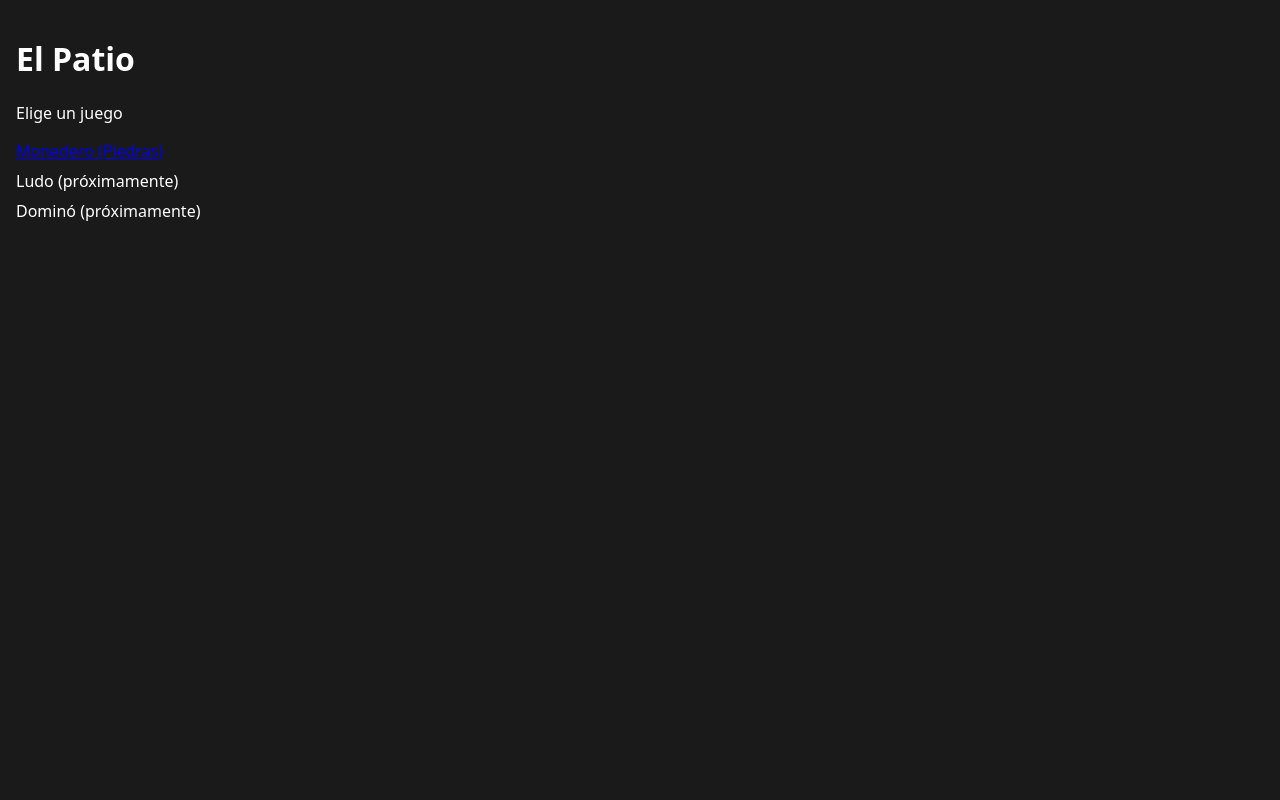
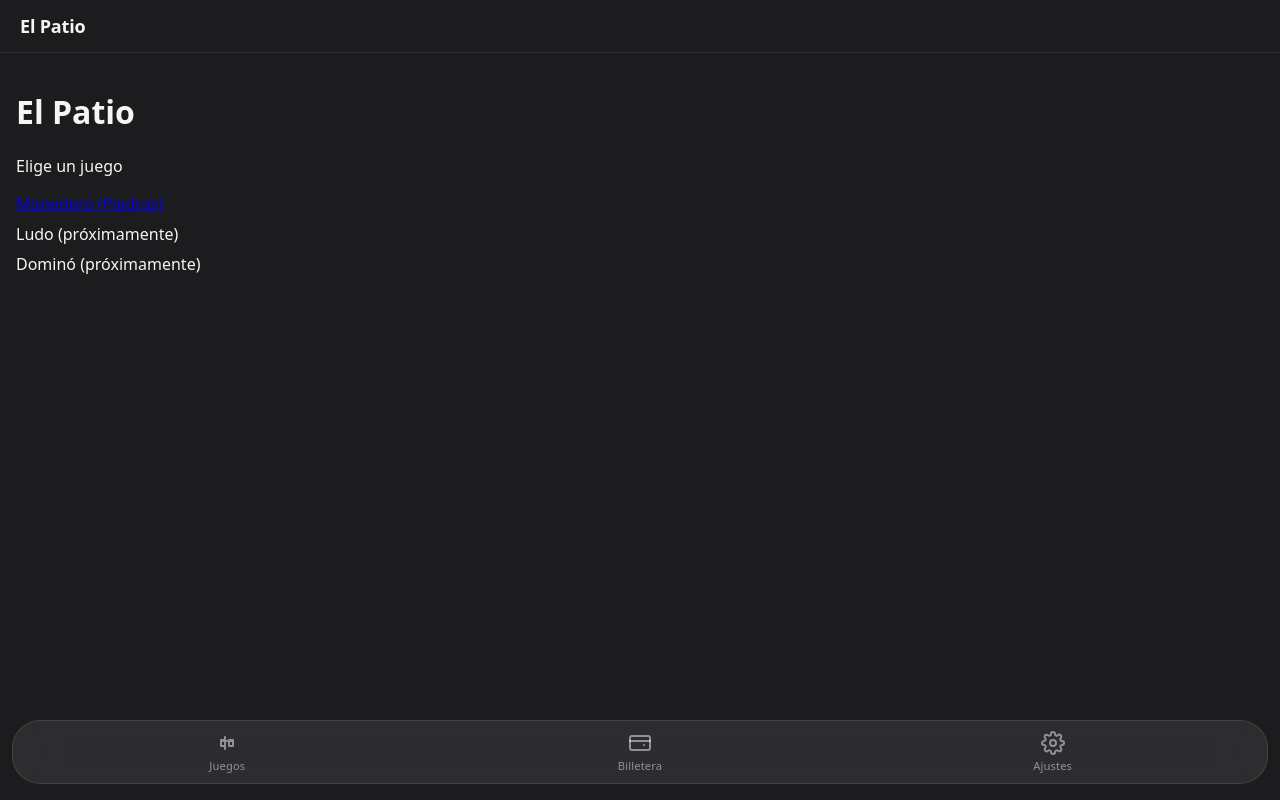
Before and after one commit to iamp15/proyecto-elpatio-v2, a React (Vite) app in the folder apps/webapp/: page / in a window 1280 px wide. Built offline with nearby package versions, Linux system fonts and the light colour scheme; no server answers.

Commit message:
creado el layout principal y la tabbar

```diff
--- a/apps/webapp/src/App.tsx
+++ b/apps/webapp/src/App.tsx
@@ -1,9 +1,11 @@
 import { BrowserRouter, Routes, Route } from 'react-router-dom';
 import { AuthProvider } from './context/AuthContext';
+import MainLayout from './components/layout/MainLayout';
 import Lobby from './pages/Lobby';
 import Piedras from './pages/Piedras';
 import Home from './pages/Home/Home';
 import Wallet from './pages/Wallet/Wallet';
+import Settings from './pages/Settings/Settings';
 
 export default function App() {
   return (
@@ -15,10 +17,13 @@ export default function App() {
         }}
       >
         <Routes>
-        <Route path="/" element={<Lobby />} />
-        <Route path="/home" element={<Home />} />
-        <Route path="/wallet" element={<Wallet />} />
-        <Route path="/piedras" element={<Piedras />} />
+          <Route path="/" element={<MainLayout />}>
+            <Route index element={<Lobby />} />
+            <Route path="home" element={<Home />} />
+            <Route path="wallet" element={<Wallet />} />
+            <Route path="settings" element={<Settings />} />
+            <Route path="piedras" element={<Piedras />} />
+          </Route>
         </Routes>
       </BrowserRouter>
     </AuthProvider>
--- /dev/null
+++ b/apps/webapp/src/components/layout/MainLayout.jsx
@@ -0,0 +1,17 @@
+import { Outlet } from 'react-router-dom';
+import TabBar from './TabBar';
+import styles from './MainLayout.module.css';
+
+export default function MainLayout() {
+  return (
+    <div className={styles.container}>
+      <header className={styles.header} aria-label="Cabecera">
+        <h1 className={styles.title}>El Patio</h1>
+      </header>
+      <main className={styles.content}>
+        <Outlet />
+      </main>
+      <TabBar />
+    </div>
+  );
+}
--- /dev/null
+++ b/apps/webapp/src/components/layout/MainLayout.module.css
@@ -0,0 +1,35 @@
+.container {
+  position: relative;
+  width: 100vw;
+  height: 100vh;
+  overflow: hidden;
+  display: flex;
+  flex-direction: column;
+  background: var(--color-bg, #1c1c1e);
+  color: var(--color-text, #f5f5f5);
+}
+
+.header {
+  flex-shrink: 0;
+  min-height: 52px;
+  padding: 14px 20px;
+  background: var(--color-bg, #1c1c1e);
+  border-bottom: 1px solid var(--color-separator, rgba(245, 245, 245, 0.08));
+}
+
+.title {
+  margin: 0;
+  font-size: 1.125rem;
+  font-weight: 600;
+  letter-spacing: -0.01em;
+  color: var(--color-text, #f5f5f5);
+}
+
+.content {
+  flex: 1;
+  overflow-y: auto;
+  overflow-x: hidden;
+  -webkit-overflow-scrolling: touch;
+  /* espacio para la TabBar flotante: altura + margin-bottom + safe area */
+  padding-bottom: calc(72px + 16px + env(safe-area-inset-bottom, 0px));
+}
--- /dev/null
+++ b/apps/webapp/src/components/layout/TabBar.jsx
@@ -0,0 +1,68 @@
+import { NavLink, useLocation } from 'react-router-dom';
+import styles from './TabBar.module.css';
+
+function triggerHaptic() {
+  try {
+    if (window.Telegram?.WebApp?.HapticFeedback?.impactOccurred) {
+      window.Telegram.WebApp.HapticFeedback.impactOccurred('light');
+    }
+  } catch (_) {}
+}
+
+const tabs = [
+  { to: '/home', label: 'Juegos', icon: IconLudo },
+  { to: '/wallet', label: 'Billetera', icon: IconWallet },
+  { to: '/settings', label: 'Ajustes', icon: IconSettings },
+];
+
+function IconLudo() {
+  return (
+    <svg width="24" height="24" viewBox="0 0 24 24" fill="none" stroke="currentColor" strokeWidth="2" strokeLinecap="round" strokeLinejoin="round" aria-hidden>
+      <path d="M6 9h4v6H6zM14 9h4v6h-4zM10 6v12M8 10h4M14 10h4" />
+    </svg>
+  );
+}
+
+function IconWallet() {
+  return (
+    <svg width="24" height="24" viewBox="0 0 24 24" fill="none" stroke="currentColor" strokeWidth="2" strokeLinecap="round" strokeLinejoin="round" aria-hidden>
+      <rect x="2" y="5" width="20" height="14" rx="2" />
+      <path d="M2 10h20M16 14h.01" />
+    </svg>
+  );
+}
+
+function IconSettings() {
+  return (
+    <svg width="24" height="24" viewBox="0 0 24 24" fill="none" stroke="currentColor" strokeWidth="2" strokeLinecap="round" strokeLinejoin="round" aria-hidden>
+      <circle cx="12" cy="12" r="3" />
+      <path d="M19.4 15a1.65 1.65 0 0 0 .33 1.82l.06.06a2 2 0 0 1 0 2.83 2 2 0 0 1-2.83 0l-.06-.06a1.65 1.65 0 0 0-1.82-.33 1.65 1.65 0 0 0-1 1.51V21a2 2 0 0 1-2 2 2 2 0 0 1-2-2v-.09A1.65 1.65 0 0 0 9 19.4a1.65 1.65 0 0 0-1.82.33l-.06.06a2 2 0 0 1-2.83 0 2 2 0 0 1 0-2.83l.06-.06a1.65 1.65 0 0 0 .33-1.82 1.65 1.65 0 0 0-1.51-1H3a2 2 0 0 1-2-2 2 2 0 0 1 2-2h.09A1.65 1.65 0 0 0 4.6 9a1.65 1.65 0 0 0-.33-1.82l-.06-.06a2 2 0 0 1 0-2.83 2 2 0 0 1 2.83 0l.06.06a1.65 1.65 0 0 0 1.82.33H9a1.65 1.65 0 0 0 1-1.51V3a2 2 0 0 1 2-2 2 2 0 0 1 2 2v.09a1.65 1.65 0 0 0 1 1.51 1.65 1.65 0 0 0 1.82-.33l.06-.06a2 2 0 0 1 2.83 0 2 2 0 0 1 0 2.83l-.06.06a1.65 1.65 0 0 0-.33 1.82V9a1.65 1.65 0 0 0 1.51 1H21a2 2 0 0 1 2 2 2 2 0 0 1-2 2h-.09a1.65 1.65 0 0 0-1.51 1z" />
+    </svg>
+  );
+}
+
+export default function TabBar() {
+  const location = useLocation();
+  return (
+    <nav className={styles.tabBar} role="tablist" aria-label="Navegación principal">
+      {tabs.map(({ to, label, icon: Icon }) => {
+        const isActive = location.pathname === to || (to !== '/' && location.pathname.startsWith(to));
+        return (
+          <NavLink
+            key={to}
+            to={to}
+            className={isActive ? `${styles.tab} ${styles.tabActive}` : styles.tab}
+            role="tab"
+            aria-current={isActive ? 'page' : undefined}
+            onClick={triggerHaptic}
+          >
+            <span className={styles.icon}>
+              <Icon />
+            </span>
+            <span className={styles.label}>{label}</span>
+          </NavLink>
+        );
+      })}
+    </nav>
+  );
+}
--- /dev/null
+++ b/apps/webapp/src/components/layout/TabBar.module.css
@@ -0,0 +1,68 @@
+.tabBar {
+  position: fixed;
+  bottom: calc(16px + env(safe-area-inset-bottom, 0px));
+  left: 12px;
+  right: 12px;
+  display: flex;
+  justify-content: space-around;
+  align-items: center;
+  height: 64px;
+  padding: 0 8px;
+  background: rgba(255, 255, 255, 0.08);
+  backdrop-filter: blur(20px) saturate(180%);
+  -webkit-backdrop-filter: blur(20px) saturate(180%);
+  border: 1px solid var(--color-glass-border, rgba(255, 255, 255, 0.10));
+  border-radius: 28px;
+}
+
+.tab {
+  display: flex;
+  flex-direction: column;
+  align-items: center;
+  justify-content: center;
+  gap: 4px;
+  flex: 1;
+  padding: 8px 12px;
+  color: var(--color-hint, rgba(245, 245, 245, 0.5));
+  text-decoration: none;
+  font-size: 0.7rem;
+  font-weight: 500;
+  letter-spacing: 0.01em;
+  transition: color 0.3s ease, transform 0.3s ease, opacity 0.3s ease;
+  border: none;
+  background: none;
+  cursor: pointer;
+  -webkit-tap-highlight-color: transparent;
+  border-radius: 20px;
+}
+
+.tab:active {
+  transform: scale(0.92);
+  opacity: 0.8;
+}
+
+.tabActive {
+  color: var(--color-accent, #3390ec);
+}
+
+.tabActive .icon {
+  filter: drop-shadow(0 0 6px color-mix(in srgb, var(--color-accent, #3390ec) 60%, transparent));
+}
+
+.icon {
+  display: flex;
+  align-items: center;
+  justify-content: center;
+  width: 24px;
+  height: 24px;
+  transition: transform 0.3s ease, filter 0.3s ease;
+}
+
+.tabActive .icon {
+  transform: scale(1.1);
+}
+
+.label {
+  line-height: 1.2;
+  transition: opacity 0.3s ease;
+}
--- a/apps/webapp/src/index.css
+++ b/apps/webapp/src/index.css
@@ -1,10 +1,29 @@
+:root {
+  /* Fallbacks para entorno fuera de Telegram */
+  --color-bg:          var(--tg-theme-bg-color,            #1c1c1e);
+  --color-secondary-bg:var(--tg-theme-secondary-bg-color,  #2c2c2e);
+  --color-text:        var(--tg-theme-text-color,          #f5f5f5);
+  --color-hint:        var(--tg-theme-hint-color,          rgba(245, 245, 245, 0.5));
+  --color-accent:      var(--tg-theme-button-color,        #3390ec);
+  --color-btn-text:    var(--tg-theme-button-text-color,   #ffffff);
+  --color-separator:   var(--tg-theme-section-separator-color, rgba(245, 245, 245, 0.08));
+  --color-glass-bg:    rgba(255, 255, 255, 0.06);
+  --color-glass-border:rgba(255, 255, 255, 0.10);
+}
+
 * {
   box-sizing: border-box;
 }
+
 body {
+  position: fixed;
+  width: 100%;
+  height: 100%;
+  overflow: hidden;
   margin: 0;
   font-family: system-ui, -apple-system, sans-serif;
-  background: var(--tg-theme-bg-color, #1a1a1a);
-  color: var(--tg-theme-text-color, #fff);
-  min-height: 100vh;
+  background: var(--color-bg);
+  color: var(--color-text);
+  -webkit-font-smoothing: antialiased;
+  -moz-osx-font-smoothing: grayscale;
 }
--- a/apps/webapp/src/main.tsx
+++ b/apps/webapp/src/main.tsx
@@ -2,6 +2,7 @@ import React from 'react';
 import ReactDOM from 'react-dom/client';
 import App from './App';
 import './index.css';
+import './styles/theme.css';
 
 console.log('[ElPatio] main.tsx cargado (bundle con logs de login)');
 
--- /dev/null
+++ b/apps/webapp/src/pages/Settings/Settings.jsx
@@ -0,0 +1,10 @@
+export default function Settings() {
+  return (
+    <div style={{ padding: 16 }}>
+      <h2>Ajustes</h2>
+      <p style={{ color: 'var(--tg-theme-hint-color, rgba(255,255,255,0.6))' }}>
+        Configuración próximamente.
+      </p>
+    </div>
+  );
+}
--- /dev/null
+++ b/apps/webapp/src/styles/theme.css
@@ -0,0 +1,37 @@
+/* Estética tipo Telegram @wallet: glassmorphism y botones premium */
+
+.glass-card {
+  background: var(--color-glass-bg, rgba(255, 255, 255, 0.06));
+  border-radius: 20px;
+  border: 1px solid var(--color-glass-border, rgba(255, 255, 255, 0.10));
+  backdrop-filter: blur(16px) saturate(160%);
+  -webkit-backdrop-filter: blur(16px) saturate(160%);
+}
+
+.action-button {
+  display: inline-flex;
+  align-items: center;
+  justify-content: center;
+  background: var(--color-accent, #3390ec);
+  color: var(--color-btn-text, #ffffff);
+  border: none;
+  border-radius: 16px;
+  padding: 13px 24px;
+  font-size: 1rem;
+  font-weight: 600;
+  letter-spacing: -0.01em;
+  cursor: pointer;
+  transition: opacity 0.2s ease, transform 0.15s ease;
+  -webkit-tap-highlight-color: transparent;
+}
+
+.action-button:active {
+  transform: scale(0.97);
+  opacity: 0.88;
+}
+
+.action-button:disabled {
+  opacity: 0.4;
+  cursor: not-allowed;
+  transform: none;
+}
```
Lines whose indentation alone changed are shown as unchanged.
